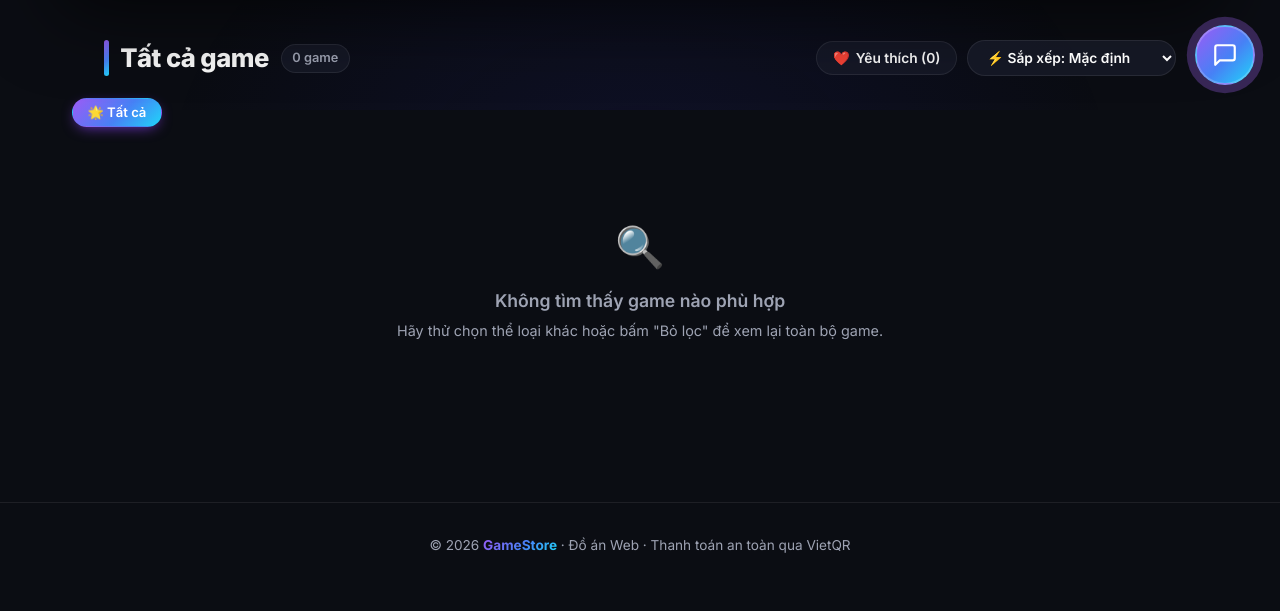
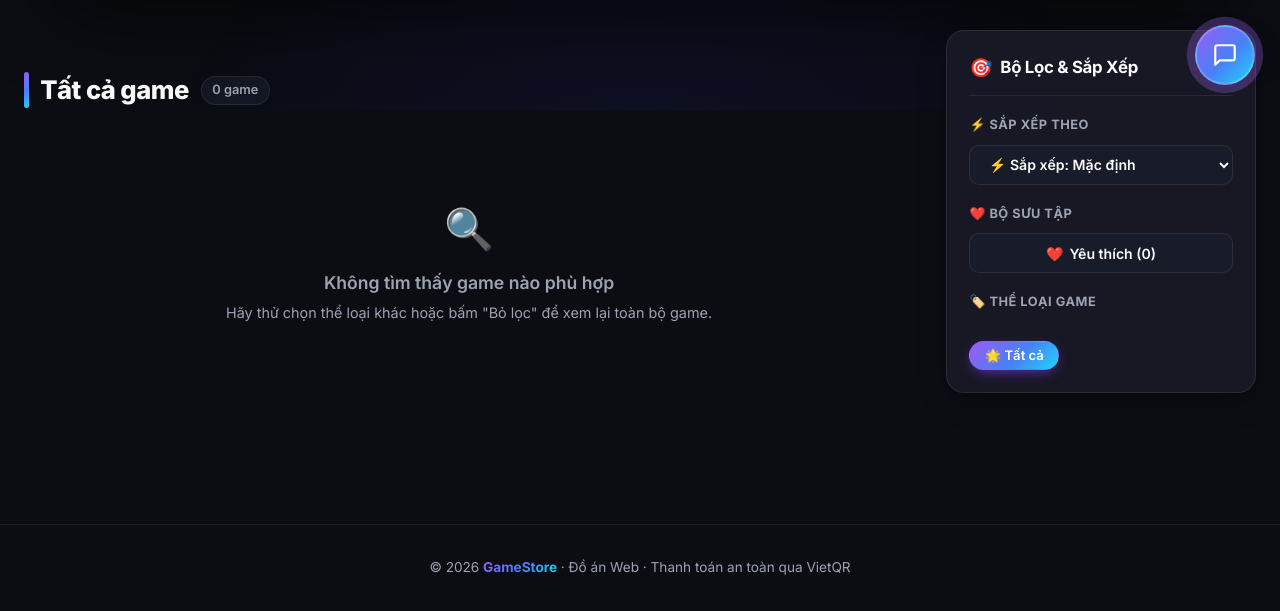
Before and after one commit to LeTrieuDai/web-tai-game, a website: page index.html in a window 1280 px wide. Shown: the part 690-1301 px from the top of the page. Before the commit the page ends 1279 px from the top, so only its background shows below. Drawn offline with nearby package versions, Linux system fonts and the light colour scheme; no server answers.

Commit message:
Design modern sticky filter sidebar on the right side

```diff
--- a/index.html
+++ b/index.html
@@ -62,18 +62,42 @@
             </div>
         </section>
 
-        <div class="section-controls-wrapper" id="games-section">
+        <!-- Khu vực hiển thị Game và Bảng lọc Sticky bên phải -->
+        <div class="games-layout-wrapper" id="games-section">
+            <!-- CỘT TRÁI: Tiêu đề + Danh sách Game + Phân trang -->
+            <div class="games-main-column">
                 <div class="section-header">
                     <div class="section-title-wrap">
                         <h2 class="section-title" id="games-section-title">Tất cả game</h2>
                         <span class="game-count-badge" id="games-filtered-count">35 game</span>
                     </div>
-                <div class="section-actions">
-                    <button type="button" class="wishlist-filter-btn" id="wishlist-filter-btn" title="Xem danh sách yêu thích">
-                        <span>❤️</span> <span id="wishlist-btn-text">Yêu thích (0)</span>
-                    </button>
+                </div>
+
+                <!-- Game cards container -->
+                <section class="games-container" id="games-container"></section>
+
+                <!-- Thanh phân trang -->
+                <div class="pagination-container" id="pagination-container"></div>
+            </div>
+
+            <!-- CỘT PHẢI: Bảng vuông lọc & sắp xếp (Tự trượt đi theo khi cuộn trang) -->
+            <aside class="filter-sidebar-sticky">
+                <div class="filter-sidebar-card">
+                    <div class="filter-card-header">
+                        <div style="display: flex; align-items: center; gap: 8px;">
+                            <span style="font-size: 1.15rem;">🎯</span>
+                            <h3 class="filter-card-title">Bộ Lọc & Sắp Xếp</h3>
+                        </div>
+                        <button type="button" class="clear-filter-btn hidden" id="clear-filter-btn" title="Xóa tất cả bộ lọc">✕ Bỏ lọc</button>
+                    </div>
+
+                    <!-- 1. Sắp xếp -->
+                    <div class="filter-card-section">
+                        <label class="filter-card-label" for="game-sort-select">
+                            <span>⚡ Sắp xếp theo</span>
+                        </label>
                         <div class="sort-select-wrap">
-                        <select id="game-sort-select" class="sort-select">
+                            <select id="game-sort-select" class="sort-select full-width">
                                 <option value="default">⚡ Sắp xếp: Mặc định</option>
                                 <option value="name_asc">🔤 Tên (A → Z)</option>
                                 <option value="name_desc">🔤 Tên (Z → A)</option>
@@ -81,19 +105,28 @@
                                 <option value="rating_count">🔥 Đánh giá nhiều nhất</option>
                             </select>
                         </div>
-                    <button type="button" class="clear-filter-btn hidden" id="clear-filter-btn">✕ Bỏ lọc</button>
+                    </div>
+
+                    <!-- 2. Yêu thích -->
+                    <div class="filter-card-section">
+                        <label class="filter-card-label">
+                            <span>❤️ Bộ sưu tập</span>
+                        </label>
+                        <button type="button" class="wishlist-filter-btn full-width" id="wishlist-filter-btn" title="Xem danh sách yêu thích">
+                            <span>❤️</span> <span id="wishlist-btn-text">Yêu thích (0)</span>
+                        </button>
+                    </div>
+
+                    <!-- 3. Thể loại game -->
+                    <div class="filter-card-section">
+                        <label class="filter-card-label">
+                            <span>🏷️ Thể loại game</span>
+                        </label>
+                        <div class="filter-chips-container sidebar-chips" id="filter-chips-container"></div>
                     </div>
                 </div>
-
-            <!-- Thanh filter chips chọn nhiều thể loại -->
-            <div class="filter-chips-container" id="filter-chips-container"></div>
+            </aside>
         </div>
-
-        <!-- Game cards container -->
-        <section class="games-container" id="games-container"></section>
-
-        <!-- Thanh phân trang -->
-        <div class="pagination-container" id="pagination-container"></div>
     </main>
 
     <footer class="site-footer">
--- a/style.css
+++ b/style.css
@@ -1458,7 +1458,110 @@ body, #main-header, .game-card, .modal-content, .game-main-section, .game-info-s
    STYLE CHO 4 TÍNH NĂNG NÂNG CẤP MỚI
    =================================================== */
 
-/* 1. SECTION CONTROLS & BỘ LỌC ĐA NĂNG */
+/* 1. LAYOUT 2 CỘT & BỘ LỌC STICKY BÊN PHẢI */
+.games-layout-wrapper {
+  display: flex;
+  gap: 2rem;
+  max-width: 1350px;
+  margin: 2rem auto 3.5rem;
+  padding: 0 1.5rem;
+  align-items: flex-start;
+  scroll-margin-top: 85px;
+}
+
+.games-main-column {
+  flex: 1;
+  min-width: 0;
+}
+
+.games-main-column .section-header {
+  margin-bottom: 1.4rem;
+  padding: 0;
+}
+
+.games-main-column .games-container {
+  padding: 0 0 2rem 0;
+  margin: 0;
+  max-width: none;
+  grid-template-columns: repeat(3, 1fr);
+  gap: 1.4rem;
+}
+
+/* Cột Bộ Lọc Dính (Sticky Sidebar bên phải) */
+.filter-sidebar-sticky {
+  width: 310px;
+  flex-shrink: 0;
+  position: -webkit-sticky;
+  position: sticky;
+  top: 85px;
+  align-self: flex-start;
+  z-index: 25;
+}
+
+.filter-sidebar-card {
+  background: var(--card-bg);
+  border: 1px solid var(--border);
+  border-radius: 18px;
+  padding: 1.4rem;
+  box-shadow: 0 10px 30px -5px rgba(0, 0, 0, 0.35);
+  backdrop-filter: blur(14px);
+  display: flex;
+  flex-direction: column;
+  gap: 1.2rem;
+  transition: var(--transition);
+}
+
+.filter-card-header {
+  display: flex;
+  align-items: center;
+  justify-content: space-between;
+  padding-bottom: 0.8rem;
+  border-bottom: 1px solid var(--border);
+}
+
+.filter-card-title {
+  font-size: 1.05rem;
+  font-weight: 700;
+  color: var(--text);
+  margin: 0;
+  letter-spacing: -0.3px;
+}
+
+.filter-card-section {
+  display: flex;
+  flex-direction: column;
+  gap: 0.55rem;
+}
+
+.filter-card-label {
+  font-size: 0.8rem;
+  font-weight: 700;
+  color: var(--muted);
+  text-transform: uppercase;
+  letter-spacing: 0.5px;
+  display: flex;
+  align-items: center;
+  justify-content: space-between;
+}
+
+.sort-select.full-width {
+  width: 100%;
+  box-sizing: border-box;
+  padding: 0.6rem 0.9rem;
+  border-radius: 10px;
+  background: var(--surface);
+  font-size: 0.88rem;
+}
+
+.wishlist-filter-btn.full-width {
+  width: 100%;
+  box-sizing: border-box;
+  justify-content: center;
+  border-radius: 10px;
+  padding: 0.65rem 1rem;
+  font-size: 0.88rem;
+}
+
 .section-controls-wrapper {
   max-width: 1200px;
   margin: 2rem auto 0;
@@ -1569,6 +1672,31 @@ body, #main-header, .game-card, .modal-content, .game-main-section, .game-info-s
   border-color: transparent;
   color: #fff;
   box-shadow: 0 4px 14px -4px hsla(265, 89%, 60%, 0.8);
+}
+
+/* Responsive cho Layout 2 cột và Bảng lọc Sticky */
+@media (max-width: 1150px) {
+  .games-main-column .games-container {
+    grid-template-columns: repeat(2, 1fr) !important;
+  }
+}
+
+@media (max-width: 900px) {
+  .games-layout-wrapper {
+    flex-direction: column;
+    gap: 1.5rem;
+  }
+  .filter-sidebar-sticky {
+    width: 100%;
+    position: static;
+    order: -1;
+  }
+}
+
+@media (max-width: 580px) {
+  .games-main-column .games-container {
+    grid-template-columns: 1fr !important;
+  }
 }
 
 /* Nút Trái tim Wishlist trên thẻ game */
```
Lines whose indentation alone changed are shown as unchanged.
